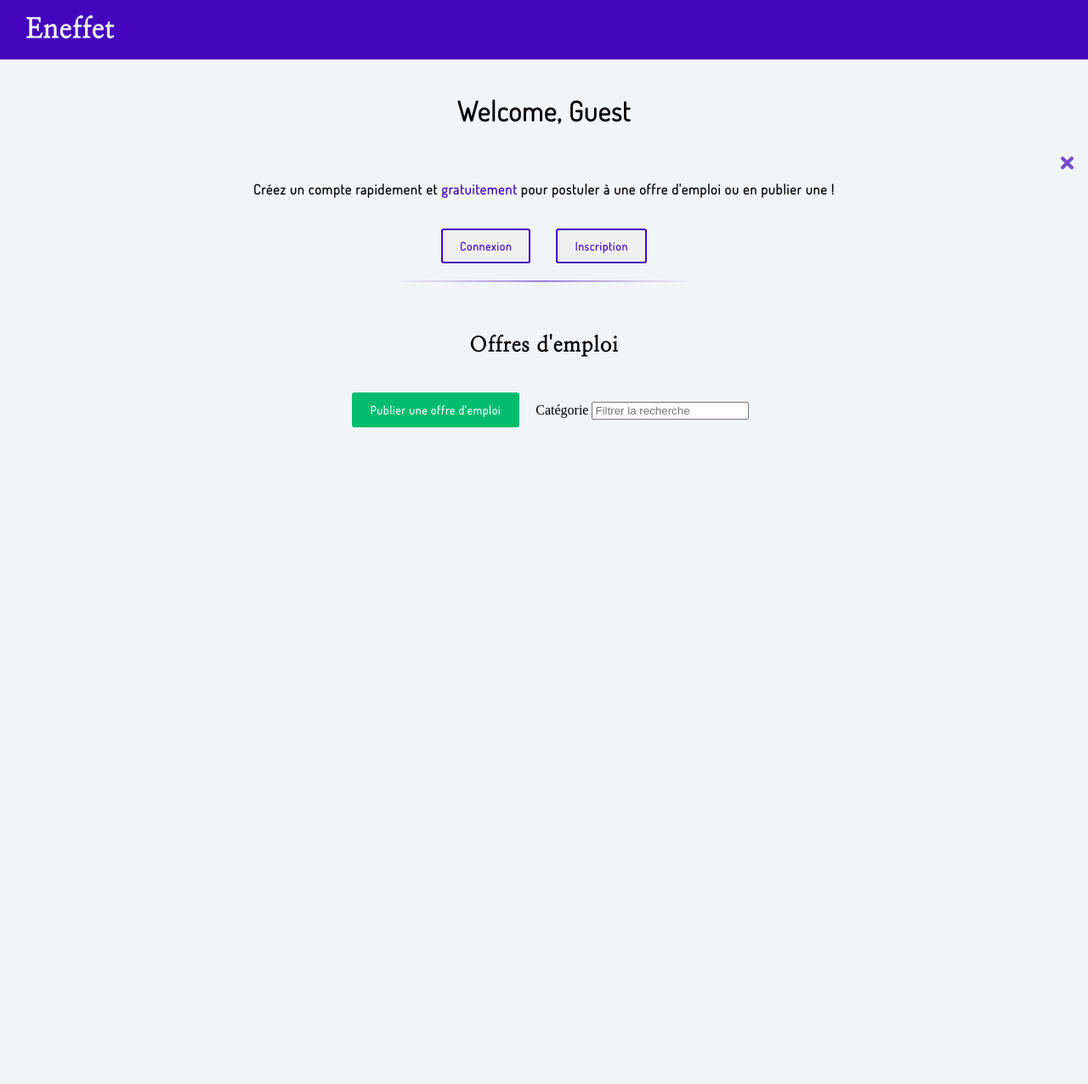
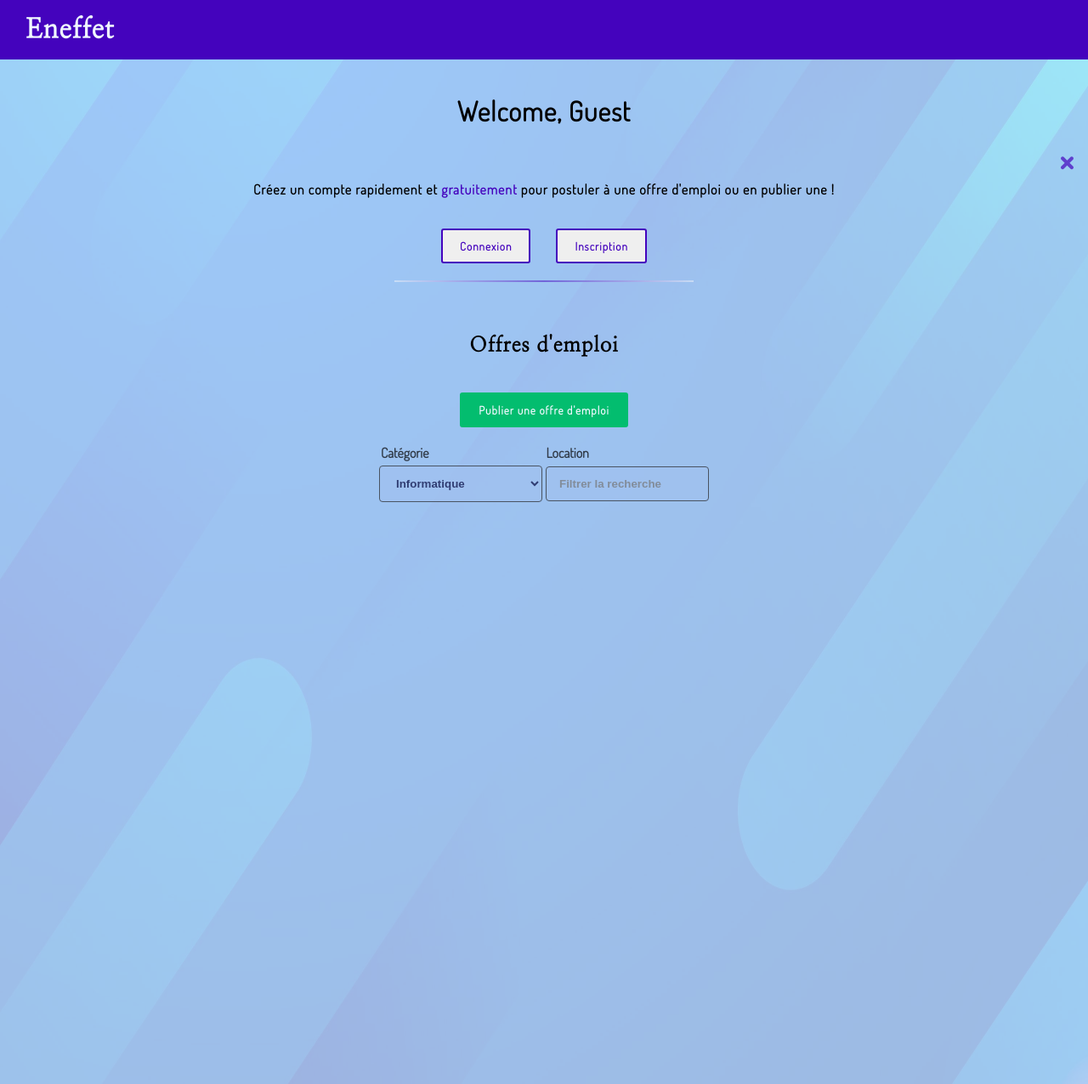
Before and after one commit to baku67/eneffet, a PHP site: page / in a window 1280 px wide. Shown: the whole page at 85% size. Run offline with PHP 8.4, Linux system fonts and the light colour scheme; data that the repository does not hold is empty.

Commit message:
WIP backgroundImage + Scroll + Filter

```diff
--- a/script.js
+++ b/script.js
@@ -1,29 +1,18 @@
 window.onload = function() {
 
-
+    if(document.getElementById("connexionButton") !== null) {
         document.getElementById("connexionButton").addEventListener("click", function() {
             $("#connexionDiv").load("./templates/connexionForm.php");
-    })
-
+        });
         document.getElementById("subscribeButton").addEventListener("click", function() {
             $("#connexionDiv").load("./templates/subscribeForm.php");
-    })
-
+        });
         document.getElementById("closeCross").addEventListener("click", function() {
             document.getElementById("connexionDiv").classList.add("fadeOut");
             setTimeout(function() {
                 $("#connexionDiv").remove();
             }, 1000)
-
-    })
-
-    document.getElementById('testt').addEventListener('mouseover', (event) => {
-        alert('test');
         });
-
-
-
-
-
+    }
 
 }
--- a/style.css
+++ b/style.css
@@ -39,7 +39,7 @@
 }
 
 .saveCv {
-    border-radius: 5px;
+    border-radius: 3px;
     padding: 10px 20px;
     margin: 20px 15px;
     cursor: pointer;
@@ -280,12 +280,47 @@ a {
     opacity: 0.7;
     font-weight: bold;
 }
+.inputCvExp {
+    width: 35%;
+    padding: 12px 15px;
+    margin: 25px 0;
+    display: inline-block;
+    border: 1px solid #ccc;
+    border-radius: 4px;
+    box-sizing: border-box;
+
+    color: rgb(68, 3, 189);
+    opacity: 0.7;
+    font-weight: bold;
+}
 .labelCv {
     position: absolute;
     left: 33%;
     margin-top: -0px;
     opacity: 0.7;
     font-family: 'Dosis', sans-serif;
+    font-weight: bold;
+}
+.labelCvExp {
+    position: absolute;
+    left: 33%;
+    margin-top: -0px;
+    opacity: 0.7;
+    font-family: 'Dosis', sans-serif;
+    font-weight: bold;
+}
+
+.inputFilter {
+    width: 15%;
+    padding: 12px 15px;
+    margin: 25px 0;
+    display: inline-block;
+    border: 1px solid rgb(36, 36, 36);
+    border-radius: 4px;
+    box-sizing: border-box;
+
+    color: rgb(0, 4, 61);
+    opacity: 0.7;
     font-weight: bold;
 }
 
@@ -375,7 +410,36 @@ h2 {
 }
 
 
+.inputBgColorBlue {
+    background-color: #9fc0ee;
+}
+
+#cvScrollContainer {
+    /* overflow-y:scroll;
+    height:auto; */
+
+}
+
+#jobsContainer {
+    overflow-y:scroll;
+    height:600px;
+
+    -ms-overflow-style: none;  /* IE and Edge */
+    scrollbar-width: none;  /* Firefox */
+}
+#jobsContainer::-webkit-scrollbar {
+    display: none; /* Chrome */
+}
+
+/*  Empeche le scroll (car sinon <img> background couvre pas tout) */
+/* html, body {
+    margin: 0;
+    height: 100%;
+    overflow: hidden
+} */
+
 body {
+    scrollbar-color: blue;
     margin: 0;
     background-color: #f2f5f8;
 
--- a/templates/homepage.php
+++ b/templates/homepage.php
@@ -8,15 +8,24 @@
         <script src="script.js"></script>
         <script src="https://ajax.googleapis.com/ajax/libs/jquery/3.6.1/jquery.min.js"></script>
         <?php include_once 'helpers\session_helper.php'; ?>
+        <style>
+            html, body {
+                margin: 0;
+                height: 100%;
+                overflow: hidden
+            }
+        </style>
     </head>
 
-    <body style="text-align:center;">
+    <body style="text-align:center;" class="wrap" style="position:relative; overflow:hidden;">
+
+    <img src="./images/5559852.jpg" class="backgroundImage" style="opacity:0.35; position:absolute; left:0; top:0; width:100%; height:100%">
 
         <div>
             <h1 id="titre"><a href="index.php"> Eneffet</a></h1>
             <?php if(isset($_SESSION['usersName'])) {
                 echo '<ul id="navList">
-                <a href="index.php"><li id="testt" class="navLink navButton navActive">Recherche</li></a>
+                <a href="index.php"><li class="navLink navButton navActive">Recherche</li></a>
                 <a href="account.php"><li class="navLink navButton">Profil</li></a>
                 <a href="./controllers/Users.php?q=logout"><li id="decoButton" class="navLink">Déconnexion</li></a>
                 </ul>';
@@ -24,7 +33,7 @@
             ?>
         </div>
 
-        <div id="main">
+        <div id="main" style="position:relative;">
 
             <h1 id="titlePage">Welcome, <?php if(isset($_SESSION['usersId'])){
                 echo explode(" ", $_SESSION['usersName'])[0];
@@ -51,9 +60,18 @@
             <h2 id="pageTitle">Offres d'emploi</h2>
 
             <a href="createjob.php"><button class="inversedButton">Publier une offre d'emploi</button></a>
-            <label for="searchFilter">Catégorie</label>
-            <input type="select" placeholder="Filtrer la recherche">
+            <br/>
+            <label for="searchFilter1" class="labelCv" style="left:35%;">Catégorie</label>
+            <select name="searchFilter1" placeholder="Filtrer la recherche" class="inputBgColorBlue inputFilter">
+                <option value="informatique">Informatique</option>
+                <option value="informatique">Aéronautique</option>
+                <option value="informatique">Administratif</option>
+                <option value="informatique">Graphisme</option>
+            </select>
+            <label for="searchFilter2" class="labelCv" style="left:50.2%;">Location</label>
+            <input type="select" name="searchFilter2" placeholder="Filtrer la recherche" class="inputBgColorBlue inputFilter">
 
+            <div id="jobsContainer">
                 <?php
                 foreach($jobs as $job) {
                 ?>
@@ -74,6 +92,7 @@
                 <?php
                 }
                 ?>
+            </div>
 
         </div>
 
--- a/templates/job.php
+++ b/templates/job.php
@@ -19,7 +19,7 @@
             <h1 id="titre"><a href="index.php"> Eneffet</a></h1>
             <?php if(isset($_SESSION['usersName'])) {
                     echo '<ul id="navList">
-                    <a href="index.php"><li id="testt" class="navLink navButton navActive">Recherche</li></a>
+                    <a href="index.php"><li class="navLink navButton navActive">Recherche</li></a>
                     <a href="account.php"><li class="navLink navButton">Profil</li></a>
                     <a href="./controllers/Users.php?q=logout"><li id="decoButton" class="navLink">Déconnexion</li></a>
                     </ul>';
```
Also changed, not shown: scriptAccount.js (+47 -2 lines), shedule.txt (+13 -2 lines), templates/account.php (+5 -3 lines), images/5559852.jpg (added). Lines whose indentation alone changed are shown as unchanged.
